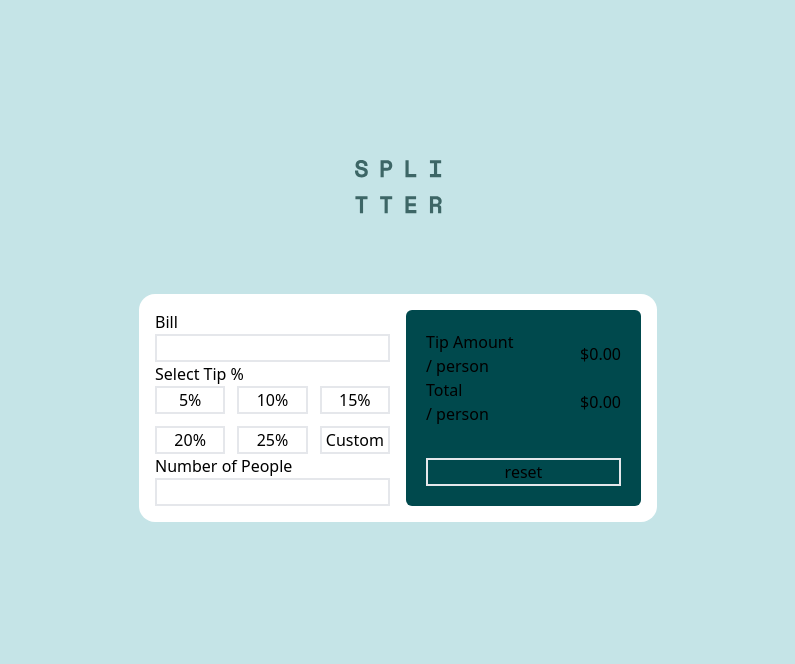
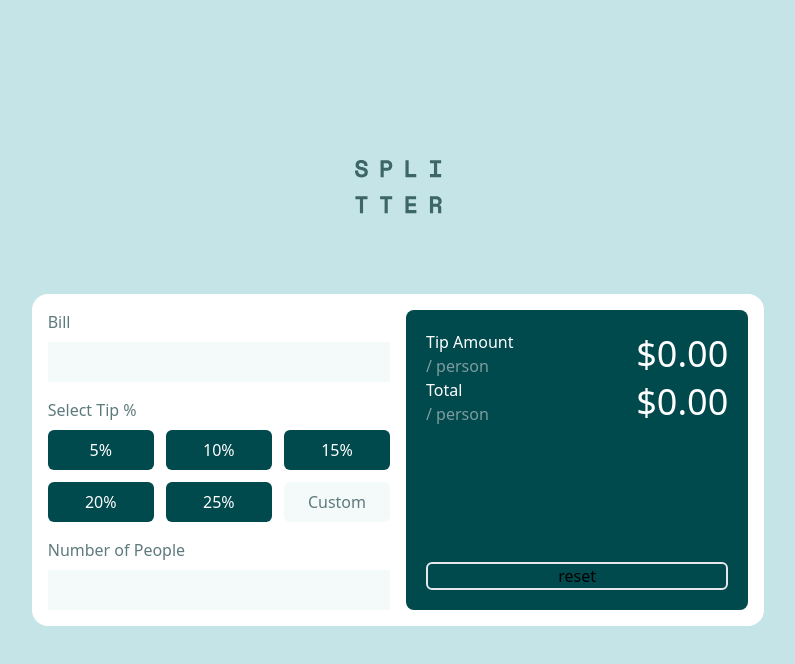
Before and after one commit to Tvang93/tip-calculator, a React (Vite) app: page / in a window 1280 px wide. Shown: the top 664 px of the page, without its empty margins (242-1037 px from the left). Built offline with nearby package versions, Linux system fonts and the light colour scheme.

Commit message:
more ui fixes

```diff
--- a/src/components/CalculatorComponent.jsx
+++ b/src/components/CalculatorComponent.jsx
@@ -6,48 +6,48 @@ const CalculatorComponent = () => {
 
 
       <div className="grid lg:grid-cols-2 gap-4">
-        <div>
-          <div className="grow">
-            <h2 className="text-start">Bill</h2>
-            <input type="text" className="border-2 w-[100%]"/>
+        <div className="text-Darkgrayishcyan">
+          <div className="mb-4">
+            <h2 className="text-start mb-2">Bill</h2>
+            <input type="text" className="w-[100%] bg-Verylightgrayishcyan py-2 px-4"/>
           </div>
-          <div>
-            <h2 className="text-start">Select Tip %</h2>
+          <div className="mb-4">
+            <h2 className="text-start mb-2">Select Tip %</h2>
             <div className="grid grid-cols-3 gap-3">
-            <button className="border-2">5%</button>
-            <button className="border-2">10%</button>
-            <button className="border-2">15%</button>
-            <button className="border-2">20%</button>
-            <button className="border-2">25%</button>
-            <button className="border-2">Custom</button>
+            <button className="px-6 py-2 bg-Verydarkcyan rounded-md text-White">5%</button>
+            <button className="px-6 py-2 bg-Verydarkcyan rounded-md text-White">10%</button>
+            <button className="px-6 py-2 bg-Verydarkcyan rounded-md text-White">15%</button>
+            <button className="px-6 py-2 bg-Verydarkcyan rounded-md text-White">20%</button>
+            <button className="px-6 py-2 bg-Verydarkcyan rounded-md text-White">25%</button>
+            <button className="px-6 py-2 bg-Verylightgrayishcyan rounded-md text-Darkgrayishcyan">Custom</button>
             </div>
           </div>
           <div>
-            <h2 className="text-start">Number of People</h2>
-            <input type="text" className="border-2 w-[100%]"/>
+            <h2 className="text-start mb-2">Number of People</h2>
+            <input type="text" className="w-[100%] bg-Verylightgrayishcyan py-2 px-4"/>
           </div>
         </div>
 
 
-        <div className="bg-Verydarkcyan rounded-md flex flex-col justify-between p-5">
+        <div className="bg-Verydarkcyan rounded-lg flex flex-col justify-between p-5">
           <div>
             <div className="flex justify-between items-center">
               <div className="">
-                <h2 className="text-start">Tip Amount</h2>
-                <h3 className="text-start">/ person</h3>
+                <h2 className="text-start text-White">Tip Amount</h2>
+                <h3 className="text-start text-Grayishcyan">/ person</h3>
               </div>
-              <h1>$0.00</h1>
+              <h1 className="text-4xl text-White">$0.00</h1>
             </div>
             <div className="flex justify-between items-center">
               <div>
-                <h2 className="text-start">Total</h2>
-                <h3 className="text-start">/ person</h3>
+                <h2 className="text-start text-White">Total</h2>
+                <h3 className="text-start text-Grayishcyan">/ person</h3>
               </div>
-              <h1>$0.00</h1>
+              <h1 className="text-4xl text-White">$0.00</h1>
             </div>
           </div>
           <div className="">
-            <button className="border-2 w-[100%]">reset</button>
+            <button className="border-2 w-[100%] rounded-md">reset</button>
           </div>
         </div>
       </div>
```
